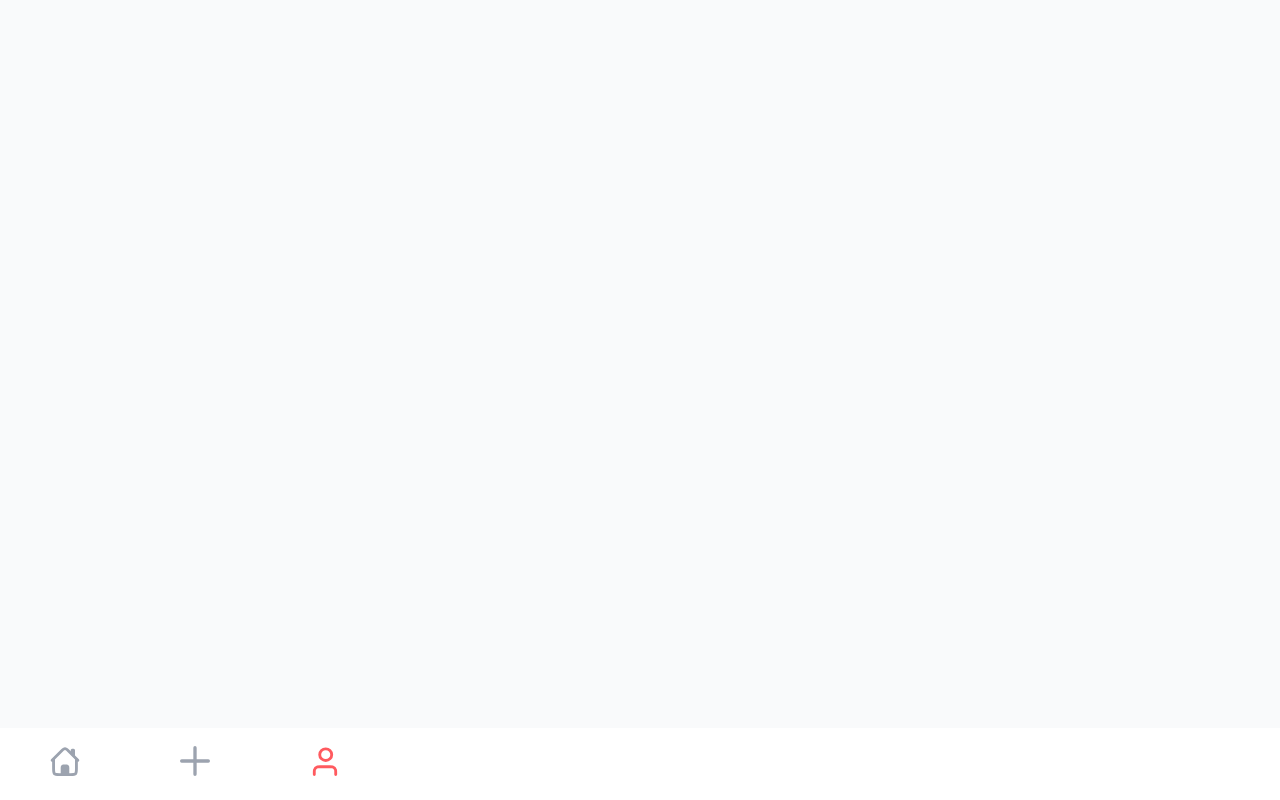
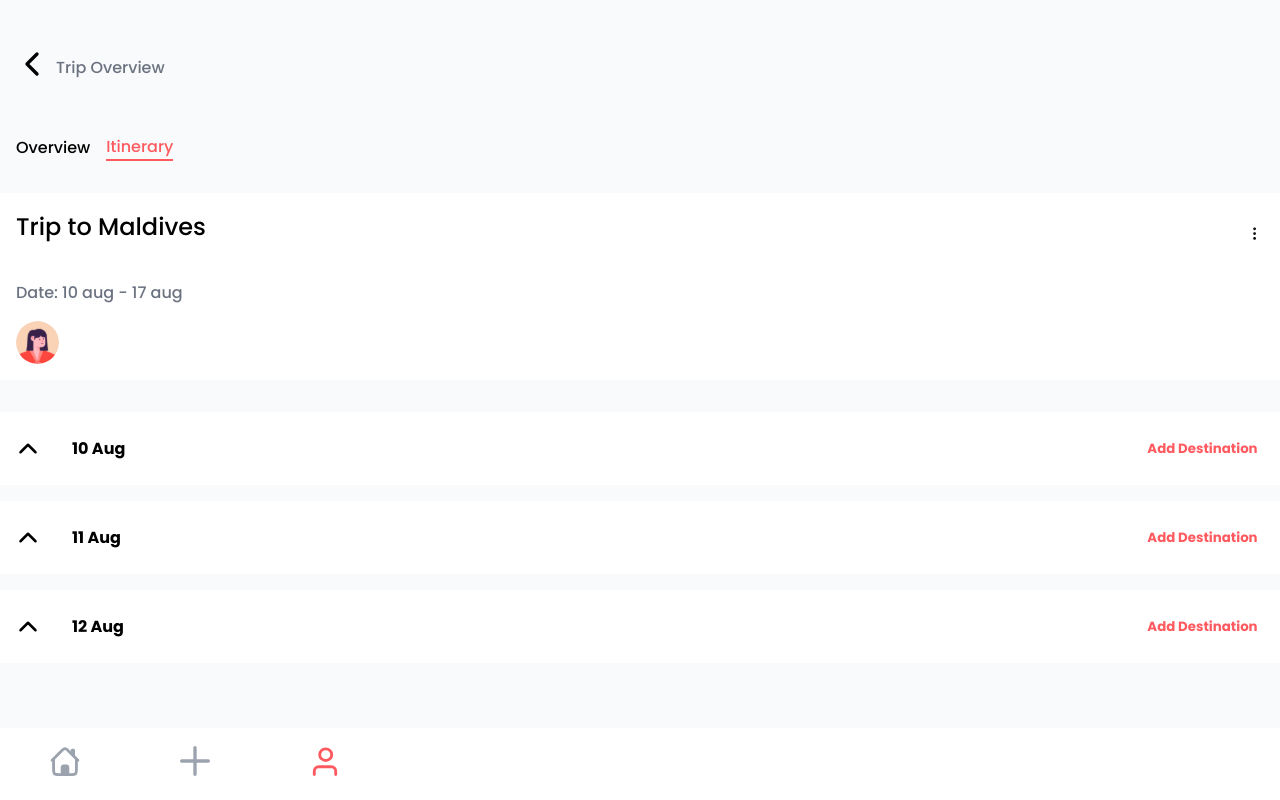
Before and after one commit to Lambda-travel/lambda_frontend, a React (Vite) app: page /trip/itinerary in a window 1280 px wide. Before the commit this address had no page. Built offline with nearby package versions, Linux system fonts and the light colour scheme.

Commit message:
Created page of itinerary

```diff
--- a/src/App.jsx
+++ b/src/App.jsx
@@ -7,6 +7,7 @@ import NavBar from "./components/Nav Component/NavBar";
 import PlanNewTrip from "./pages/PlanNewTrip/PlanNewTrip";
 import StartJourney from "./pages/StartJourney/StartJourney";
 import InviteMate from "./pages/InviteMate/InviteMate";
+import ItineraryPage from "./pages/New-trip-Itinerary/ItineraryPage";
 
 function App() {
   return (
@@ -14,6 +15,7 @@ function App() {
       <Routes>
         <Route path="/home" element={<StartJourney />} />
         <Route path="/trip/overview" element={<OverviewPage />} />
+        <Route path="/trip/itinerary" element={<ItineraryPage />} />
         <Route path="/profile" element={<Profile />} />
         <Route path="/newtrip" element={<PlanNewTrip />} />
         <Route path="/travelmate" element={<InviteMate />} />
--- /dev/null
+++ b/src/components/test/CardInfo.jsx
@@ -0,0 +1,20 @@
+import "./cardInfoStyle.css"
+
+const CardInfo =()=> {
+    return (
+        <div>
+            <img className="img-card-itinerary"
+            src="/src/assets/dummy-img/pexels-asad-photo-maldives-3601426.jpg">
+            </img>
+            <div className="description-itinerary-card">
+            <h3 className="title-card-itinerary">Maldives</h3>
+            <p className="description-card-itinerary">
+                Lorem ipsum dolor sit amet consectetur adipisicing elit.  maxime repellat totam?
+            </p>
+            <button className="viewMore-card-itinerary">View Details</button>
+            </div>
+        </div>
+    )
+}
+
+export default CardInfo;
--- /dev/null
+++ b/src/components/test/cardInfoStyle.css
@@ -0,0 +1,21 @@
+.img-card-itinerary {
+    width: 100%;
+}
+.description-itinerary-card {
+    margin: 0.5rem 1rem;
+}
+.title-card-itinerary {
+    font-weight: 400;
+}
+
+.description-card-itinerary {
+    font-size: 0.7rem;
+    font-weight: 400;
+}
+.viewMore-card-itinerary {
+    margin-top: 1rem;
+    color: #FF5A5F;
+    cursor: pointer;
+    border: none;
+    background-color: transparent;
+}
--- a/src/pages/New-Trip-OverviewPage/OverviewPage.jsx
+++ b/src/pages/New-Trip-OverviewPage/OverviewPage.jsx
@@ -74,7 +74,7 @@ const OverviewPage = () => {
 
         <div className="categories-btn-container">
           <button className="overview-btn-categories">Overview</button>
-          <button className="itinerary-btn-categories">Itinerary</button>
+          <Link to="/trip/itinerary"><button className="itinerary-btn-categories">Itinerary</button></Link>
         </div>
         {/*-------- PLACES TO VISIT -------------*/}
         <div className="places-to-visit-container">
--- a/src/pages/New-Trip-OverviewPage/overViewPage.css
+++ b/src/pages/New-Trip-OverviewPage/overViewPage.css
@@ -65,17 +65,14 @@
     justify-content: space-between;
 }
 
-.edit-trip-btn {
-    border: none;
-    background-color:transparent;
-}
 
-.date-of-trip {
+
+.date-of-trip-itinerary {
     color: #6b7280;
     margin: 1rem 0;
 }
 
-.profile-icon {
+.profile-icon-itinerary {
     width: 2.7rem;
 }
 
--- /dev/null
+++ b/src/pages/New-trip-Itinerary/ItineraryPage.jsx
@@ -0,0 +1,123 @@
+import { useState } from "react";
+import EditTrip from "../../components/popUps/EditTrip/EditTrip";
+import "./itineraryStyle.css"
+import { Link } from "react-router-dom";
+import CardInfo from "../../components/test/CardInfo";
+
+
+
+const ItineraryPage =()=> {
+
+    /* EDIT POPUP*/
+    const [editTripPopUp, setEditTripPopUp] = useState(false);
+    const toggleEditTrip = () => {
+        setEditTripPopUp(!editTripPopUp);
+      };
+
+    /* CARDS */
+
+    const [showCard, setShowCard] = useState(false)
+    const toggleCard =()=> {
+        setShowCard(!showCard)
+    }
+
+
+    return (
+        <>
+            <article className="main-container-itinerary">
+                {/* -------  HEADER ----------*/}
+                <Link className="link-style-in-itinerary" to="/trip/overview"><div className="container-btn-and-trip-itinerary">
+                <button className="btn-back-trip-overview">
+                    <svg
+                    style={{ width: "2rem", cursor:"pointer" }}
+                    xmlns="http://www.w3.org/2000/svg"
+                    fill="none"
+                    viewBox="0 0 24 24"
+                    strokeWidth="2.5"
+                    stroke="currentColor"
+                    className="w-6 h-6"
+                    >
+                    <path
+                    strokeLinecap="round"
+                    strokeLinejoin="round"
+                    d="M15.75 19.5L8.25 12l7.5-7.5"
+                    />
+                    </svg>
+                </button>
+                    <p className="back-to-overview">Trip Overview</p>
+                </div>
+                </Link>
+                <div className="container-buttons-header-itinerary">
+                    <button className="btn-over-itinerary-page">Overview</button>
+                    <button className="btn-iti-itinerary-page">Itinerary</button>
+                </div>
+                    {/* ------------ PROFILE ------------*/}
+
+                <div className="info-user-container-itinerary">
+                    <div className="name-and-edit-itinerary">
+                        <h1 className="name-of-trip-in-itinerary">Trip to Maldives</h1>
+                        <button className="edit-trip-btn" onClick={toggleEditTrip}>
+                            <svg
+                            style={{ width: "1.2rem",cursor:"pointer" }}
+                            xmlns="http://www.w3.org/2000/svg"
+                            fill="none"
+                            viewBox="0 0 24 24"
+                            strokeWidth="2"
+                            stroke="currentColor"
+                            className="w-6 h-6"
+                            >
+                            <path
+                            strokeLinecap="round"
+                            strokeLinejoin="round"
+                            d="M12 6.75a.75.75 0 110-1.5.75.75 0 010 1.5zM12 12.75a.75.75 0 110-1.5.75.75 0 010 1.5zM12 18.75a.75.75 0 110-1.5.75.75 0 010 1.5z"
+                            />
+                            </svg>
+                        </button>
+
+                        {editTripPopUp && <EditTrip toggleEditTrip={toggleEditTrip} />}
+                    </div>
+                    <p className="date-of-trip-itinerary">Date: 10 aug - 17 aug</p>
+                    <img className="profile-icon-itinerary" src={"/src/assets/dummy-img/Avatar.svg"} alt={""} />
+                </div>
+                            {/* --------  CARDS  -------------- */}
+                <div onClick={toggleCard} className="list-card-itinerary">
+                    <div className="btn-and-date-itinerary">
+                        {
+                        showCard ?  <svg style={{width:"1.5rem"}} xmlns="http://www.w3.org/2000/svg" fill="none" viewBox="0 0 24 24" strokeWidth="2.5" stroke="currentColor" className="w-6 h-6">
+                                    <path strokeLinecap="round" strokeLinejoin="round" d="M19.5 8.25l-7.5 7.5-7.5-7.5" />
+                                    </svg>
+                                :
+                                <svg style={{width:"1.5rem"}} xmlns="http://www.w3.org/2000/svg" fill="none" viewBox="0 0 24 24" strokeWidth="2.5" stroke="currentColor" className="w-6 h-6">
+                                    <path strokeLinecap="round" strokeLinejoin="round" d="M4.5 15.75l7.5-7.5 7.5 7.5" />
+                                  </svg>
+                        }
+                    <p> 10 Aug</p>
+                    </div>
+                    <button className="btn-add-destination">Add Destination</button>
+                    { showCard ? <CardInfo/> : null}
+                </div>
+                <div onClick={toggleCard} className="list-card-itinerary2">
+                <div className="btn-and-date-itinerary">
+                    <svg style={{width:"1.5rem"}} xmlns="http://www.w3.org/2000/svg" fill="none" viewBox="0 0 24 24" strokeWidth="2.5" stroke="currentColor" className="w-6 h-6">
+                    <path strokeLinecap="round" strokeLinejoin="round" d="M4.5 15.75l7.5-7.5 7.5 7.5" />
+                    </svg>
+                    <p> 11 Aug</p>
+                    </div>
+                    <button className="btn-add-destination">Add Destination</button>
+
+                </div>
+                <div className="list-card-itinerary3">
+                <div className="btn-and-date-itinerary">
+                    <svg style={{width:"1.5rem"}} xmlns="http://www.w3.org/2000/svg" fill="none" viewBox="0 0 24 24" strokeWidth="2.5" stroke="currentColor" className="w-6 h-6">
+                    <path strokeLinecap="round" strokeLinejoin="round" d="M4.5 15.75l7.5-7.5 7.5 7.5" />
+                    </svg>
+                    <p> 12 Aug</p>
+                    </div>
+                    <button className="btn-add-destination">Add Destination</button>
+                </div>
+            </article>
+        </>
+    )
+}
+
+export default ItineraryPage;
--- /dev/null
+++ b/src/pages/New-trip-Itinerary/itineraryStyle.css
@@ -0,0 +1,129 @@
+/* ----------------------- HEADER -------------------------- */
+
+.main-container-itinerary{
+    background-color: #F9FAFB;
+}
+.container-btn-and-trip-itinerary {
+    color: #6b7280;
+    display: flex;
+    gap: 0.5rem;
+    margin: 3rem 0 3rem 1rem;
+    align-items: center;
+
+
+}
+.link-style-in-itinerary {
+    text-decoration: none;
+}
+.back-to-overview {
+    font-weight: 400;
+}
+
+.btn-back-trip-overview {
+    border: none;
+    background-color: transparent;
+}
+.container-buttons-header-itinerary {
+    display: flex;
+    gap: 1rem;
+    margin-left: 1rem;
+}
+
+
+/*------------------- USER PROFILE ITINERARY----------------*/
+
+.info-user-container-itinerary{
+    background-color: white;
+    display: flex;
+    flex-direction: column;
+    margin: 2rem 0;
+    padding: 1rem 1rem;
+}
+
+.name-and-edit-itinerary{
+    display: flex;
+    justify-content: space-between;
+}
+
+.edit-trip-btn {
+    border: none;
+    background-color:transparent;
+}
+
+.date-of-trip-itinerary {
+    font-weight: 400;
+    color: #6b7280;
+    margin: 1rem 0;
+}
+
+.name-of-trip-in-itinerary {
+    font-size: 1.5rem;
+    font-weight: 400;
+}
+
+.profile-icon {
+    width: 2.7rem;
+}
+
+/*----------------- BUTTONS OVERVIEW AND ITINERARY --------------------------*/
+
+.btn-over-itinerary-page {
+    cursor: pointer;
+    font-size: 1rem;
+    border: none;
+    background-color: #F9FAFB;
+}
+.btn-iti-itinerary-page {
+    font-size: 1rem;
+    border: none;
+    background-color: #F9FAFB;
+    color: #FF5A5F;
+    border-bottom: 2px solid #FF5A5F;
+}
+
+/*------------------- LIST OF CARDS -------------------------*/
+
+.list-card-itinerary {
+    cursor: pointer;
+    flex-wrap: wrap;
+    background-color: white;
+    display: flex;
+    justify-content: space-between;
+    gap: 2rem;
+    padding: 1.5rem 0;
+}
+.list-card-itinerary2 {
+    flex-wrap: wrap;
+    margin-top: 1rem;
+    background-color: white;
+    display: flex;
+    justify-content: space-between;
+    gap: 2rem;
+    padding: 1.5rem 0;
+}
+.list-card-itinerary3 {
+    margin-top: 1rem;
+    background-color: white;
+    display: flex;
+    justify-content: space-between;
+    gap: 2rem;
+    padding: 1.5rem 0;
+}
+
+.btn-and-date-itinerary {
+    cursor: pointer;
+    display: flex;
+    gap: 2rem;
+    margin-left: 1rem;
+}
+ p {
+    font-weight: 600;
+ }
+.btn-add-destination {
+    cursor: pointer;
+    font-weight: bold;
+    margin-right: 1.4rem;
+    border: none;
+    background-color: transparent;
+    color: #FF5A5F;
+}
```
